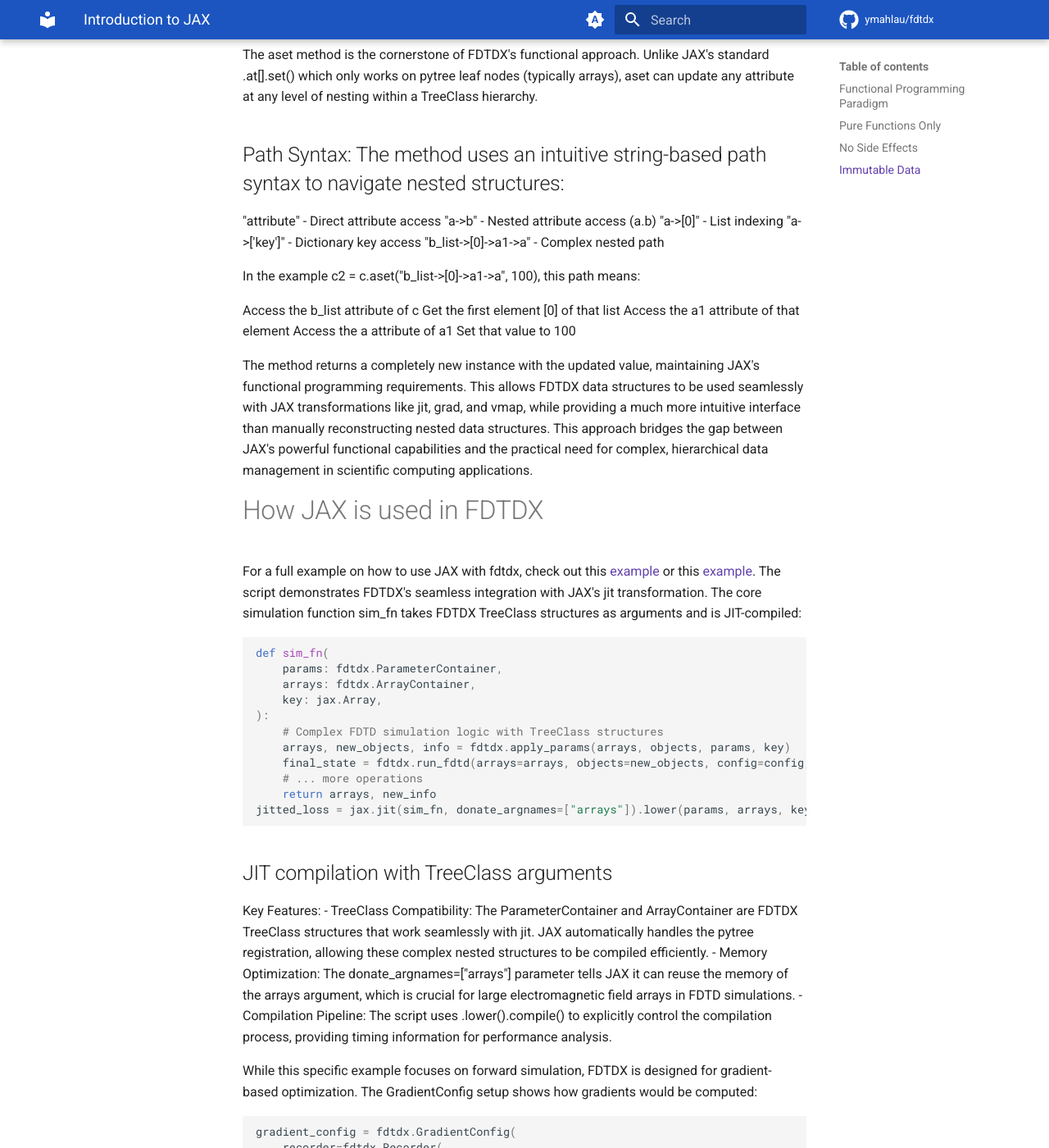
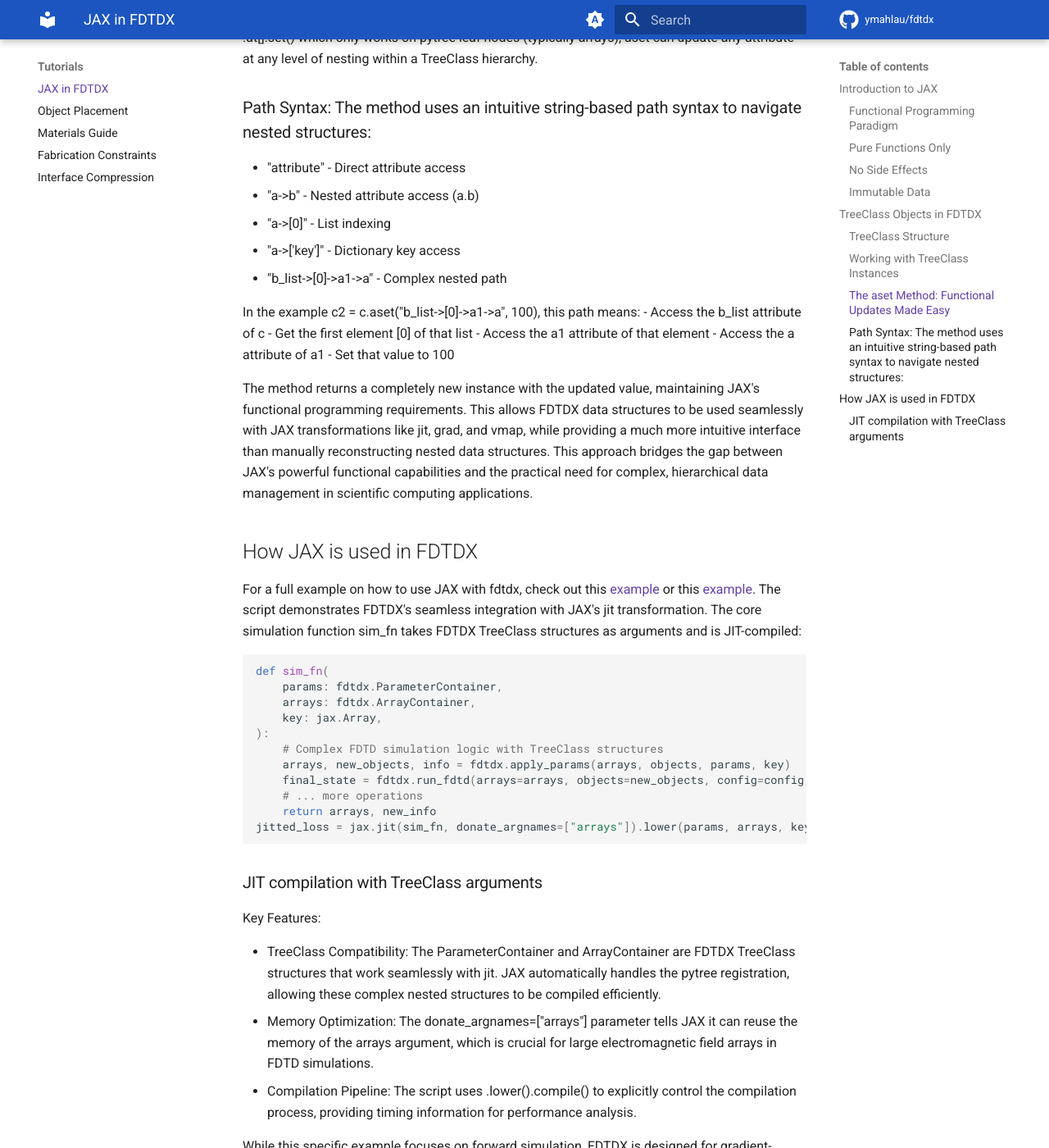
Before and after one commit to ymahlau/fdtdx, an MkDocs documentation site: the page built from docs/tutorials/jax_introduction.md, in a window 1280 px wide and 1400 px high, scrolled down 2523 px. Shown: the whole window at 82% size. Built offline with MkDocs 1.6.1 and Material for MkDocs 9.7.7, drawn with Linux system fonts in a browser that asks for light colours; comment, search, counter and statistics services are not loaded.

Commit message:
minor tutorial improvements

````diff
--- a/docs/tutorials/jax_introduction.md
+++ b/docs/tutorials/jax_introduction.md
@@ -1,12 +1,12 @@
-# Introduction to JAX
+## Introduction to JAX
 
 JAX is a high-performance numerical computing library developed by Google that brings together the familiar NumPy API with powerful features like automatic differentiation, just-in-time (JIT) compilation, and seamless GPU/TPU acceleration. Originally designed for machine learning research, JAX has become popular across scientific computing applications due to its speed and flexibility.
 
 Jax itself provides a good introduction [here](https://docs.jax.dev/en/latest/tutorials.html) and [here](https://docs.jax.dev/en/latest/notebooks/Common_Gotchas_in_JAX.html). Otherwise, the following is a small crash course.
 
-## Functional Programming Paradigm
+### Functional Programming Paradigm
 JAX operates exclusively in a functional programming style, which means it requires you to write pure functions without side effects. This functional approach has several important implications:
-## Pure Functions Only
+### Pure Functions Only
 JAX functions cannot modify variables in-place or maintain internal state. Instead of operations like array[0] = 5, you must use functional equivalents like array.at[0].set(5) that return new arrays.
 ```python
 # This won't work in JAX
@@ -18,18 +18,18 @@
 def good_function(x):
     return x.at[0].add(1)  # Returns new array
 ```
-## No Side Effects
+### No Side Effects
 Functions should not print to console, write to files, or modify global variables during compilation. JAX's JIT compiler optimizes based on the assumption that functions are deterministic and side-effect free.
-## Immutable Data
+### Immutable Data
 Arrays and other data structures are treated as immutable. Operations create new objects rather than modifying existing ones, similar to how NumPy handles broadcasting operations.
 
 This functional constraint enables JAX's powerful transformations like jit (compilation), grad (automatic differentiation), vmap (vectorization), and pmap (parallelization). While the functional style requires some adjustment if you're used to imperative programming, it unlocks JAX's ability to automatically optimize and transform your numerical code in ways that would be impossible with stateful operations.
 
-# TreeClass Objects in FDTDX
+## TreeClass Objects in FDTDX
 
 FDTDX leverages JAX's functional programming paradigm through a specialized TreeClass system that makes it easy to work with complex hierarchical data structures while maintaining JAX compatibility. The TreeClass provides a clean, object-oriented interface that automatically integrates with JAX's pytree system, allowing for seamless use with JAX transformations.
 
-## TreeClass Structure
+### TreeClass Structure
 The TreeClass system uses dataclass-like syntax with the @fdtdx.autoinit decorator to automatically generate initialization methods. Here's how it works:
 ```python
 import fdtdx
@@ -50,7 +50,7 @@
     c: float = 2
 ```
 These classes can be nested arbitrarily deep and contain lists, dictionaries, or other complex data structures. The @fdtdx.autoinit decorator automatically generates __init__ methods that handle default values and type checking.
-## Working with TreeClass Instances
+### Working with TreeClass Instances
 ```python
 # Create instances with default or custom values
 b = B(a1=A())  # Uses defaults: A(a=2, x=5), z=7
@@ -66,28 +66,26 @@
 # Deep nested updates using path syntax
 c2 = c.aset("b_list->[0]->a1->a", 100)
 ```
-## The aset Method: Functional Updates Made Easy
+### The aset Method: Functional Updates Made Easy
 The aset method is the cornerstone of FDTDX's functional approach. Unlike JAX's standard .at[].set() which only works on pytree leaf nodes (typically arrays), aset can update any attribute at any level of nesting within a TreeClass hierarchy.
-## Path Syntax: The method uses an intuitive string-based path syntax to navigate nested structures:
-
-"attribute" - Direct attribute access
-"a->b" - Nested attribute access (a.b)
-"a->[0]" - List indexing
-"a->['key']" - Dictionary key access
-"b_list->[0]->a1->a" - Complex nested path
+### Path Syntax: The method uses an intuitive string-based path syntax to navigate nested structures:
+- "attribute" - Direct attribute access
+- "a->b" - Nested attribute access (a.b)
+- "a->[0]" - List indexing
+- "a->['key']" - Dictionary key access
+- "b_list->[0]->a1->a" - Complex nested path
 
 In the example c2 = c.aset("b_list->[0]->a1->a", 100), this path means:
-
-Access the b_list attribute of c
-Get the first element [0] of that list
-Access the a1 attribute of that element
-Access the a attribute of a1
-Set that value to 100
+- Access the b_list attribute of c
+- Get the first element [0] of that list
+- Access the a1 attribute of that element
+- Access the a attribute of a1
+- Set that value to 100
 
 The method returns a completely new instance with the updated value, maintaining JAX's functional programming requirements. This allows FDTDX data structures to be used seamlessly with JAX transformations like jit, grad, and vmap, while providing a much more intuitive interface than manually reconstructing nested data structures.
 This approach bridges the gap between JAX's powerful functional capabilities and the practical need for complex, hierarchical data management in scientific computing applications.
 
-# How JAX is used in FDTDX
+## How JAX is used in FDTDX
 For a full example on how to use JAX with fdtdx, check out this [example](https://github.com/ymahlau/fdtdx/blob/main/examples/simulate_gaussian_source.py) or this [example](https://github.com/ymahlau/fdtdx/blob/main/examples/optimize_ceviche_corner.py). The script demonstrates FDTDX's seamless integration with JAX's jit transformation. The core simulation function sim_fn takes FDTDX TreeClass structures as arguments and is JIT-compiled:
 ```python
 def sim_fn(
@@ -102,8 +100,9 @@
     return arrays, new_info
 jitted_loss = jax.jit(sim_fn, donate_argnames=["arrays"]).lower(params, arrays, key).compile()
 ```
-## JIT compilation with TreeClass arguments
+### JIT compilation with TreeClass arguments
 Key Features:
+
 - TreeClass Compatibility: The ParameterContainer and ArrayContainer are FDTDX TreeClass structures that work seamlessly with jit. JAX automatically handles the pytree registration, allowing these complex nested structures to be compiled efficiently.
 - Memory Optimization: The donate_argnames=["arrays"] parameter tells JAX it can reuse the memory of the arrays argument, which is crucial for large electromagnetic field arrays in FDTD simulations.
 - Compilation Pipeline: The script uses .lower().compile() to explicitly control the compilation process, providing timing information for performance analysis.
--- a/mkdocs.yml
+++ b/mkdocs.yml
@@ -10,6 +10,7 @@
 nav:
   - Home: index.md
   - Tutorials:
+    - JAX in FDTDX: tutorials/jax_introduction.md
     - Object Placement: tutorials/object_placement.md
     - Materials Guide: tutorials/materials.md
     - Fabrication Constraints: tutorials/parameter_mapping.md
````
